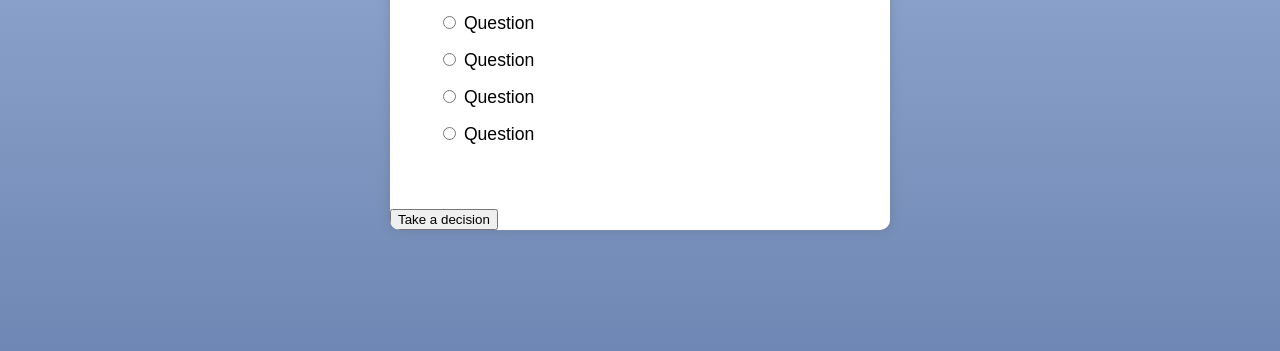
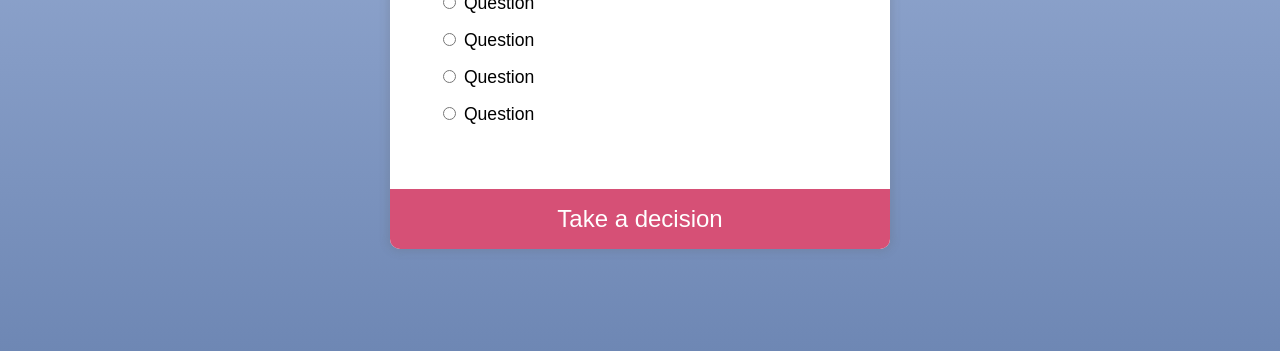
Before and after one commit to maroon796/QuizApp, a plain HTML site: page index.html in a window 1280 px wide. Shown: the part 333-684 px from the top of the page. Drawn offline with Linux system fonts and the light colour scheme.

Commit message:
working with button

```diff
--- a/style.css
+++ b/style.css
@@ -40,8 +40,25 @@ ul {
 ul li {
   margin: 1rem 0;
   font-size: 1.1rem;
+  cursor: pointer;
 }
 
 ul li label {
   cursor: pointer;
 }
+
+button {
+  background-color: #d65076;
+  color: white;
+  font-size: 1.5rem;
+  display: block;
+  border: none;
+  width: 100%;
+  cursor: pointer;
+  padding: 1rem;
+  text-align: center;
+}
+
+button:hover {
+  background-color: #ac284d;
+}
```
